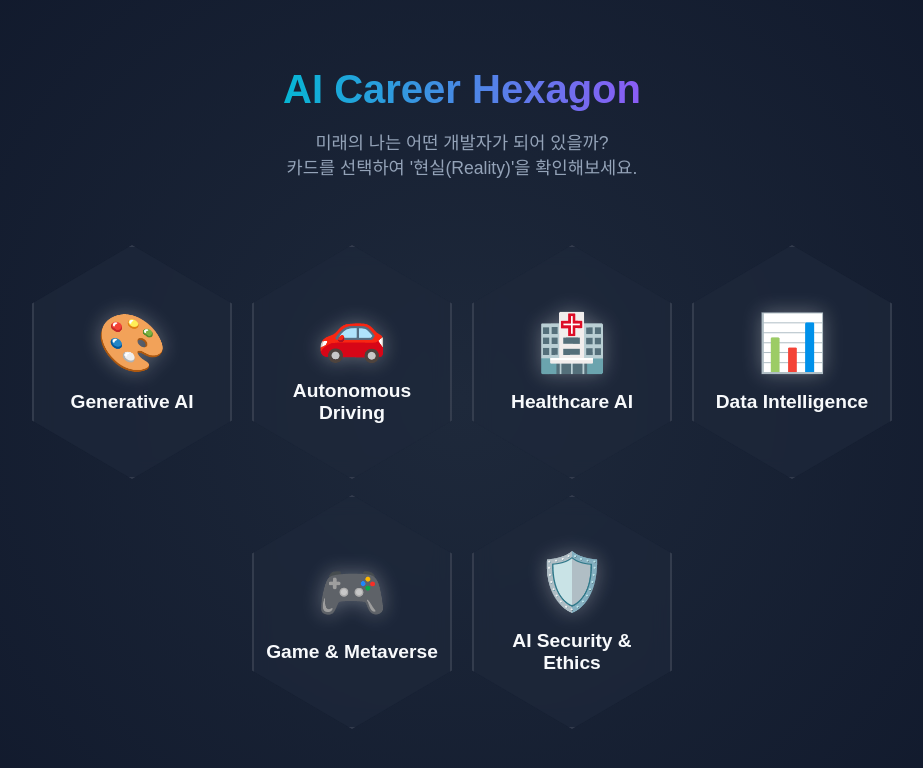
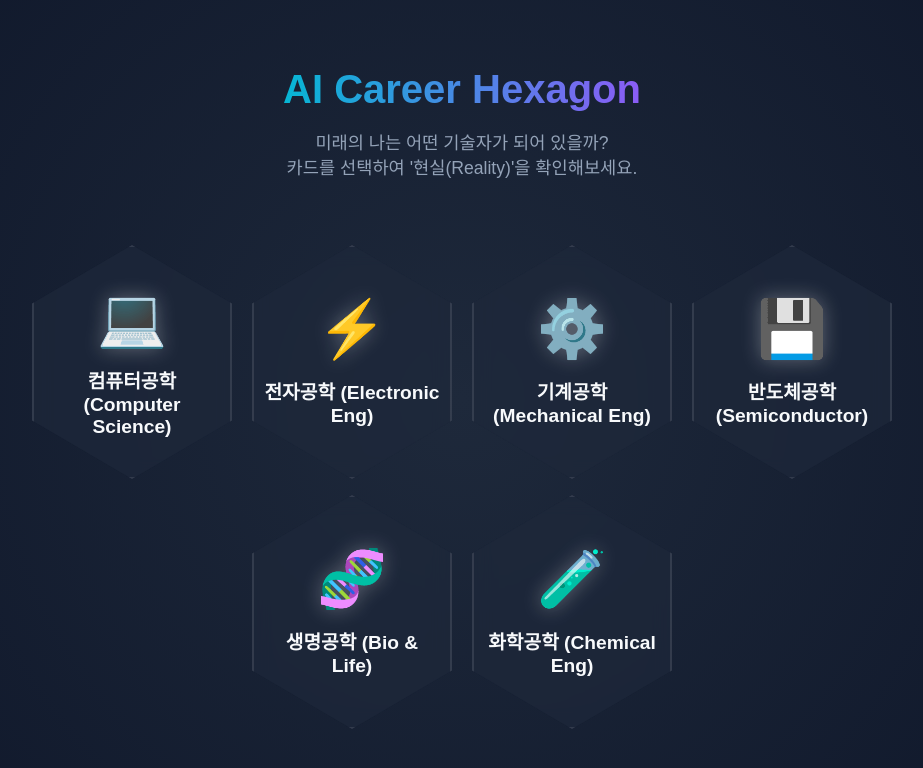
Before and after one commit to yoohjoo/yoohjoo.github.io, a plain HTML site: page index.html in a window 1280 px wide. Shown: the whole page, without its empty margins (178-1101 px from the left). Drawn offline with Linux system fonts and the light colour scheme; a web font is replaced by a local one.

Commit message:
Update index.html

```diff
--- a/index.html
+++ b/index.html
@@ -228,7 +228,7 @@
 
     <header>
         <h1>AI Career Hexagon</h1>
-        <p class="sub-text">미래의 나는 어떤 개발자가 되어 있을까?<br>카드를 선택하여 '현실(Reality)'을 확인해보세요.</p>
+        <p class="sub-text">미래의 나는 어떤 기술자가 되어 있을까?<br>카드를 선택하여 '현실(Reality)'을 확인해보세요.</p>
     </header>
 
     <div class="hex-container" id="gridContainer">
@@ -270,69 +270,69 @@
 const careerData = [
     {
         id: 1,
-                icon: "🎨",
-                title: "Generative AI",
-                subtitle: "창조하는 인공지능 (LLM, Diffusion)",
-                reality: "영화 <HER>의 OS를 만드는 일입니다. 하지만 낭만적이지 않아요. <br>수억 개의 <strong>데이터를 정제(Cleaning)</strong>하고, AI가 헛소리(Hallucination)를 하지 않도록 끊임없이 <strong>파라미터를 튜닝</strong>하는 인내심이 필요합니다.",
-                major: "컴퓨터공학, 인공지능학과, 언어학(NLP)",
-                jobs: "AI 모델러, 프롬프트 엔지니어, MLOps 엔지니어",
-                tip: "언어 능력이 중요해요! 영어 독해력과 논리적 글쓰기를 연습하세요.",
-                skills: ["Python", "PyTorch", "Transformer", "Math"]
+        icon: "💻",
+        title: "컴퓨터공학\n(Computer Science)",
+        subtitle: "논리로 가상 세계를 건축하다",
+        reality: "타자를 치는 시간보다 <strong>멍하니 모니터를 보며 생각하는 시간</strong>이 더 깁니다. <br>버그 하나를 잡기 위해 3일 밤을 새우기도 하지만, 내가 짠 코드가 전 세계에서 실행될 때의 쾌감은 최고입니다.",
+        major: "컴퓨터공학, 소프트웨어학과, 정보보호학",
+        jobs: "웹/앱 개발자, AI 연구원, 보안 전문가, 데이터 엔지니어",
+        tip: "코딩 학원보다 수학(논리) 공부가 먼저! 불편한 점을 앱으로 해결해 보려는 시도를 해보세요.",
+        skills: ["C/Java/Python", "Algorithm", "Network", "Database"]
     },
     {
         id: 2,
-                icon: "🚗",
-                title: "Autonomous Driving",
-                subtitle: "자율주행 & 로보틱스",
-                reality: "여러분이 짠 코드가 1톤짜리 자동차를 움직입니다. <br>실수는 곧 사고로 이어지죠. 0.01초의 <strong>지연(Latency)</strong>도 잡아야 하고, 비 오는 날 센서가 오작동하는 <strong>예외 상황(Edge Case)</strong>을 해결해야 합니다.",
-                major: "기계공학, 전자공학, 컴퓨터비전",
-                jobs: "자율주행 알고리즘 개발자, 임베디드 엔지니어, SLAM 연구원",
-                tip: "물리 엔진이나 아두이노 RC카 프로젝트를 경험해보세요.",
-                skills: ["C++", "Linux", "Sensor Fusion", "ROS"]
+        icon: "⚡",
+        title: "전자공학\n(Electronic Eng)",
+        subtitle: "전기의 마법사, 하드웨어를 지배하다",
+        reality: "눈에 보이지 않는 전자(Electron)의 흐름을 제어합니다. <br>납땜 연기를 마시며 회로기판과 씨름하고, <strong>신호 파형(Waveform)</strong>을 분석합니다. 스마트폰부터 전기차까지 안 들어가는 곳이 없는 '취업 깡패'입니다.",
+        major: "전자전기공학, 제어계측공학",
+        jobs: "회로 설계 엔지니어, 통신 연구원, 임베디드 개발자, 변리사",
+        tip: "물리의 '전자기학' 파트가 핵심입니다. 아두이노 키트로 LED 불 하나라도 직접 켜보세요.",
+        skills: ["Circuit Design", "Signal Processing", "C Language", "Matlab"]
     },
     {
         id: 3,
-                icon: "🏥",
-                title: "Healthcare AI",
-                subtitle: "디지털 헬스케어 & 의료 AI",
-                reality: "의사를 대체하는 게 아니라, 의사의 '세 번째 눈'을 만드는 일입니다. <br>흐릿한 X-ray 사진에서 <strong>패턴을 찾는 알고리즘</strong>을 짭니다. 의료 데이터는 구하기 힘들고 보안이 매우 엄격해서, <strong>데이터 윤리</strong>가 가장 중요한 분야입니다.",
-                major: "의공학, 생명정보학, 통계학",
-                jobs: "의료 영상 분석가, 신약 개발 AI 연구원, 바이오 데이터 사이언티스트",
-                tip: "생명과학 교과 지식과 통계(확률) 공부를 병행하세요.",
-                skills: ["Image Processing", "Deep Learning", "Bioinformatics"]
+        icon: "⚙️",
+        title: "기계공학\n(Mechanical Eng)",
+        subtitle: "움직이는 모든 것을 설계하다",
+        reality: "기름만 만지는 게 아닙니다. <br>힘, 열, 유체의 움직임을 <strong>수학적으로 계산</strong>하여 비행기, 로켓, 로봇을 설계합니다. 역학(Mechanics) 때문에 공부 양이 어마어마하게 많습니다.",
+        major: "기계공학, 항공우주공학, 로봇공학",
+        jobs: "기구 설계, 플랜트 엔지니어, 로봇 연구원, 자동차 R&D",
+        tip: "물리의 '역학(힘과 운동)'을 마스터하세요. 3D 모델링(CAD) 툴을 체험해보면 좋습니다.",
+        skills: ["CAD/CATIA", "Dynamics", "Thermodynamics", "Materials"]
     },
     {
         id: 4,
-                icon: "📊",
-                title: "Data Intelligence",
-                subtitle: "핀테크 & 데이터 분석",
-                reality: "숫자 뒤에 숨은 욕망을 읽는 일입니다. <br>주식 시장의 등락이나 유튜브 추천 알고리즘을 만듭니다. 화려해 보이지만, 실제로는 지저분한 엑셀 데이터를 정리하고 <strong>시각화(대시보드 만들기)</strong>하는 데 업무의 70%를 씁니다.",
-                major: "산업공학, 통계학, 경제/경영학",
-                jobs: "데이터 사이언티스트, 퀀트(Quant), 그로스 해커",
-                tip: "엑셀(Excel) 고급 기능부터 익히고, 파이썬 판다스(Pandas)를 공부해보세요.",
-                skills: ["SQL", "Python", "Tableau", "Statistics"]
+        icon: "💾",
+        title: "반도체공학\n(Semiconductor)",
+        subtitle: "나노 미터의 예술, 산업의 쌀",
+        reality: "먼지 한 톨 없는 클린룸에서 방진복을 입고 근무합니다. <br>전자, 재료, 화학 지식이 모두 필요한 <strong>종합 예술</strong>입니다. 수율(성공률)을 1% 올리기 위해 수백 명의 엔지니어가 매달립니다.",
+        major: "반도체공학, 신소재공학, 물리학",
+        jobs: "공정 설계, 소자 개발, 패키징 엔지니어, 장비 엔지니어",
+        tip: "화학과 물리를 골고루 잘해야 합니다. 꼼꼼하고 집요한 성격에게 추천합니다.",
+        skills: ["Solid State Physics", "Process Tech", "Data Analysis", "Chemistry"]
     },
     {
         id: 5,
-                icon: "🎮",
-                title: "Game & Metaverse",
-                subtitle: "게임 AI & 가상현실",
-                reality: "유저가 게임을 질리지 않게 만드는 '보이지 않는 손'입니다. <br>NPC가 너무 멍청해도, 너무 똑똑해도 안 됩니다. <strong>물리학</strong>과 <strong>그래픽스</strong> 지식이 필수이며, 수학(기하학, 벡터)을 모르면 캐릭터를 걷게 할 수도 없습니다.",
-                major: "게임공학, 멀티미디어, 소프트웨어학",
-                jobs: "게임 클라이언트/서버 개발자, 테크니컬 아티스트(TA), VR 개발자",
-                tip: "유니티(Unity)나 언리얼 엔진으로 간단한 게임을 만들어보세요.",
-                skills: ["C# / C++", "Unity/Unreal", "Linear Algebra", "Graphics"]
+        icon: "🧬",
+        title: "생명공학\n(Bio & Life)",
+        subtitle: "신의 영역에 도전하다",
+        reality: "실험 결과가 나올 때까지 하염없이 기다리는 <strong>인내의 학문</strong>입니다. <br>눈에 보이지 않는 세포, DNA와 싸웁니다. 의대와는 다릅니다. 환자를 보는 게 아니라 기술로 질병을 정복합니다.",
+        major: "생명공학, 바이오시스템, 의공학",
+        jobs: "제약 연구원, 바이오 시밀러 생산관리, 유전체 분석가",
+        tip: "생명과학뿐만 아니라 데이터를 분석하는 통계학 지식도 점점 중요해지고 있습니다.",
+        skills: ["Biology", "Organic Chem", "Data Science", "PCR/Cell Culture"]
     },
     {
         id: 6,
-                icon: "🛡️",
-                title: "AI Security & Ethics",
-                subtitle: "보안, 윤리, 정책",
-                reality: "창이 날카로워질수록 방패도 단단해야 합니다. <br>딥페이크 범죄를 막는 탐지 기술을 만들거나, AI가 해킹당하지 않도록 방어합니다. 기술뿐만 아니라 <strong>법과 사회 문제</strong>에 깊은 관심이 있어야 합니다.",
-                major: "정보보호학, 법학, 컴퓨터공학",
-                jobs: "화이트 해커, AI 윤리 검증가, 보안 컨설턴트",
-                tip: "사회 문제(뉴스)에 관심을 갖고, 윤리적 딜레마에 대해 토론해보세요.",
-                skills: ["Network Security", "Cryptography", "Forensics", "Law"]
+        icon: "🧪",
+        title: "화학공학\n(Chemical Eng)",
+        subtitle: "실험실의 마법을 공장으로",
+        reality: "비커 들고 실험하는 건 '화학과'입니다. 화학공학은 그 반응을 <strong>거대한 공장(Plant)</strong>에서 구현하는 '공정'을 설계합니다. 파이프, 탱크, 열 교환기를 다루며 규모가 매우 큽니다.",
+        major: "화학공학, 에너지공학, 고분자공학",
+        jobs: "정유/석유화학 엔지니어, 2차전지(배터리) 개발, 화장품 연구원",
+        tip: "화학은 기본이고, 열과 압력을 계산하기 위해 수학과 물리도 매우 많이 쓰입니다.",
+        skills: ["Thermodynamics", "Process Control", "Mass Transfer", "Safety"]
     }
 ];
 
```
Lines whose indentation alone changed are shown as unchanged.
